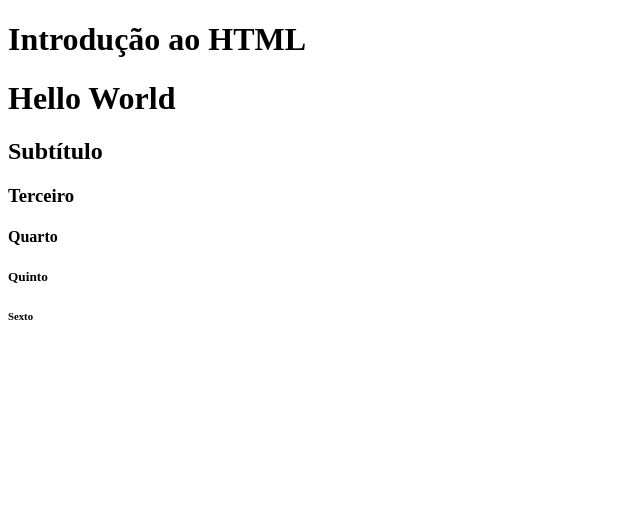
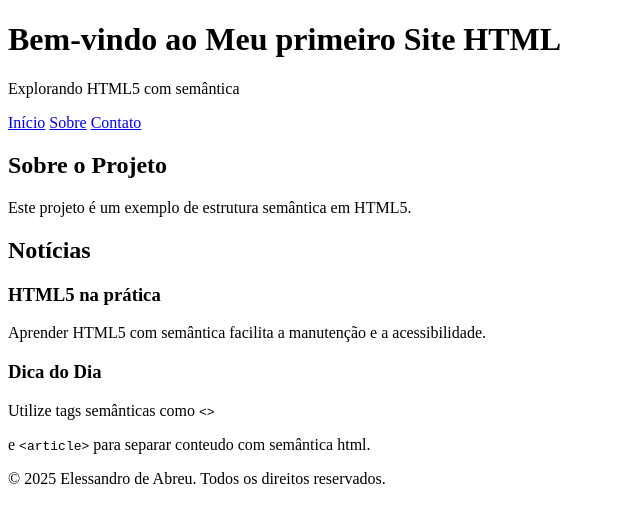
Before and after one commit to Elessandroabreu/MatheusAulaNoite, a plain HTML site: page index.html in a window 1280 px wide. Shown: the whole page, without its empty margins (0-640 px from the left). Drawn offline with Linux system fonts and the light colour scheme.

Commit message:
codigo completo

```diff
--- a/index.html
+++ b/index.html
@@ -1,20 +1,42 @@
 <!DOCTYPE html>
-<html lang="en">
+<html lang="pt-br">
 
 <head>
     <meta charset="UTF-8">
     <meta name="viewport" content="width=device-width, initial-scale=1.0">
-    <title>Introducao</title>
+    <title>Aula Introdutória de HTML</title>
 </head>
 
 <body>
-    <h1>Introdução ao HTML</h1>
-    <h1>Hello World</h1>
-    <h2>Subtítulo</h2>
-    <h3>Terceiro</h3>
-    <h4>Quarto</h4>
-    <h5>Quinto</h5>
-    <h6>Sexto</h6>
+    <header>
+        <h1>Bem-vindo ao Meu primeiro Site HTML</h1>
+    </header>
+    <p>Explorando HTML5 com semântica</p>
+    <nav>
+        <a href="#">Início</a>
+        <a href="#">Sobre</a>
+        <a href="#">Contato</a>
+    </nav>
+    <main>
+        <section>
+            <h2>Sobre o Projeto</h2>
+            <p>Este projeto é um exemplo de estrutura semântica em HTML5.</p>
+        </section>
+        <section>
+            <h2>Notícias</h2>
+            <h3>HTML5 na prática</h3>
+            <p>Aprender HTML5 com semântica facilita a manutenção e a acessibilidade.</p>
+        </section>
+
+        <h3>Dica do Dia</h3>
+        <p>Utilize tags semânticas como <code> &lt;&gt;</code></p>
+        e
+        <code>&lt;article&gt;</code> para separar conteudo com semântica html.
+    </main>
+
+    <footer>
+        <p>&copy; 2025 Elessandro de Abreu. Todos os direitos reservados.</p>
+    </footer>
 </body>
 
 </html>
```
Also changed, not shown: HelloWorld.html (added, +20 -0 lines).
